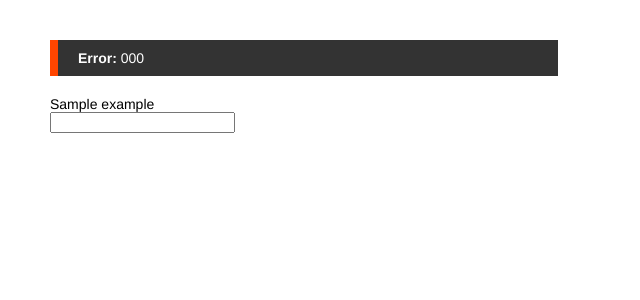
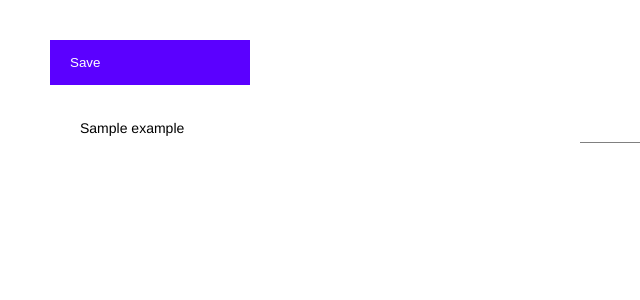
Before and after one commit to josefondrej/intent-annotator, a Flask app: template intent_annotator/web/templates/annotate.html in a window 1280 px wide. Shown: the part 53-353 px from the top of the page, without its empty margins (0-640 px from the left). Run offline with Flask 2, Linux system fonts and the light colour scheme; the template is opened without the code that fills it: most values are stand-ins (such as "Sample title", 1, 10 or a date in 2020).

Commit message:
Add key controls to annotation UI

```diff
--- a/intent_annotator/core/annotator.py
+++ b/intent_annotator/core/annotator.py
@@ -11,6 +11,10 @@ class Annotator(object):
     def examples(self):
         return self._examples.examples
 
+    @property
+    def intent_names(self):
+        return self._workspace.intent_names
+
     def get_example(self, example_index: int) -> str:
         return self._examples.examples[example_index]
 
--- a/intent_annotator/core/examples.py
+++ b/intent_annotator/core/examples.py
@@ -9,4 +9,4 @@
 
     @property
     def examples(self) -> List[str]:
-        return self._examples
+        return self.json_dict
--- a/intent_annotator/core/file.py
+++ b/intent_annotator/core/file.py
@@ -1,6 +1,5 @@
 import json
 from typing import Dict, List, Union
-import uuid
 
 from werkzeug.datastructures import FileStorage
 
@@ -20,9 +19,8 @@ class File(object):
     def json_dict(self) -> Union[List, Dict]:
         return self._json_dict
 
-    def load_from_file_storage(self, file_storage: FileStorage, suffix: str = ".json"):
-        file_type = self.__class__.__name__.lower() + "_"
-        self._file_name = file_type + str(uuid.uuid4()) + suffix
+    def load_from_file_storage(self, file_storage: FileStorage):
+        self._file_name = file_storage.filename
         file_storage.save(self.file_path)
 
         with open(self.file_path) as file:
--- a/intent_annotator/web/app.py
+++ b/intent_annotator/web/app.py
@@ -37,11 +37,8 @@ def load_from_file():
 
 @app.route("/annotate", methods=["POST", "GET"])
 def annotate():
-    exception = None
-
     return render_template("annotate.html",
-                           annotator=annotator,
-                           exception=exception)
+                           annotator=annotator)
 
 
 if __name__ == "__main__":
--- a/intent_annotator/web/static/css/style.css
+++ b/intent_annotator/web/static/css/style.css
@@ -79,6 +79,7 @@ button {
     background-color: #5b00ff;
     width: 200px;
     height: 45px;
+    margin-bottom: 20px;
 }
 
 .message {
@@ -102,6 +103,43 @@ button {
     border-color: orangered;
 }
 
-.annotate_block {
+.annotation_envelope {
+    display: block;
+    width: 800px;
+}
 
+.annotation_block {
+    width: 800px;
+    display: block;
+    float: left;
+    height: 40px;
+    float: left;
+    padding-top: 15px;
+    padding-left: 30px;
 }
+
+.block_color_0 {
+    background-color: #f5f5f5;
+}
+
+.block_color_1 {
+    background-color: #fff;
+}
+
+.intent_example {
+    width: 500px;
+    float: left;
+}
+
+.annotation {
+    width: 200px;
+    float: left;
+}
+
+.annotation input {
+    border: none;
+    border-bottom: 1px solid gray;
+    height: 20px;
+    width: 180px;
+    padding-left: 10px;
+}
--- a/intent_annotator/web/templates/annotate.html
+++ b/intent_annotator/web/templates/annotate.html
@@ -1,17 +1,29 @@
 {% extends "template_base.html" -%}
 {% block content -%}
 
-{% if exception %}
-<div class="error message"><b>Error: </b>{{ exception }}</div>
-{% endif %}
+    <script type="text/javascript" src="{{ url_for('static', filename='/js/annotate.js') }}"></script>
+    <script type="text/javascript">
+        var annotator = new Annotator([{% for intent in annotator.intent_names %}"{{ intent }}", {% endfor %}]);
+    </script>
 
-{% for example in annotator.examples %}
-<div class="annotate_block">
-    <div class="example">{{ example }}</div>
-    <div class="annotation">
-        <input>
-    </div>
-</div>
-{% endfor %}
+    {% set MAX_EXAMPLE_LENGTH = 200 -%}
+
+    <form class="annotation_envelope">
+        <button>Save</button>
+        {% for example in annotator.examples %}
+            <div class="annotation_block block_color_{{ loop.index % 2 }}">
+                <div class="intent_example">
+                    {% if example | length > MAX_EXAMPLE_LENGTH %}
+                        {{ example[:MAX_EXAMPLE_LENGTH] + "..." }}
+                    {% else %}
+                        {{ example }}
+                    {% endif %}
+                </div>
+                <div class="annotation">
+                    <input type="text" id="intent_annotation_{{ loop.index - 1 }}">
+                </div>
+            </div>
+        {% endfor %}
+    </form>
 
 {%- endblock %}
```
Also changed, not shown: intent_annotator/core/workspace.py (+2 -5 lines), intent_annotator/web/static/js/annotate.js (added, +56 -0 lines).
